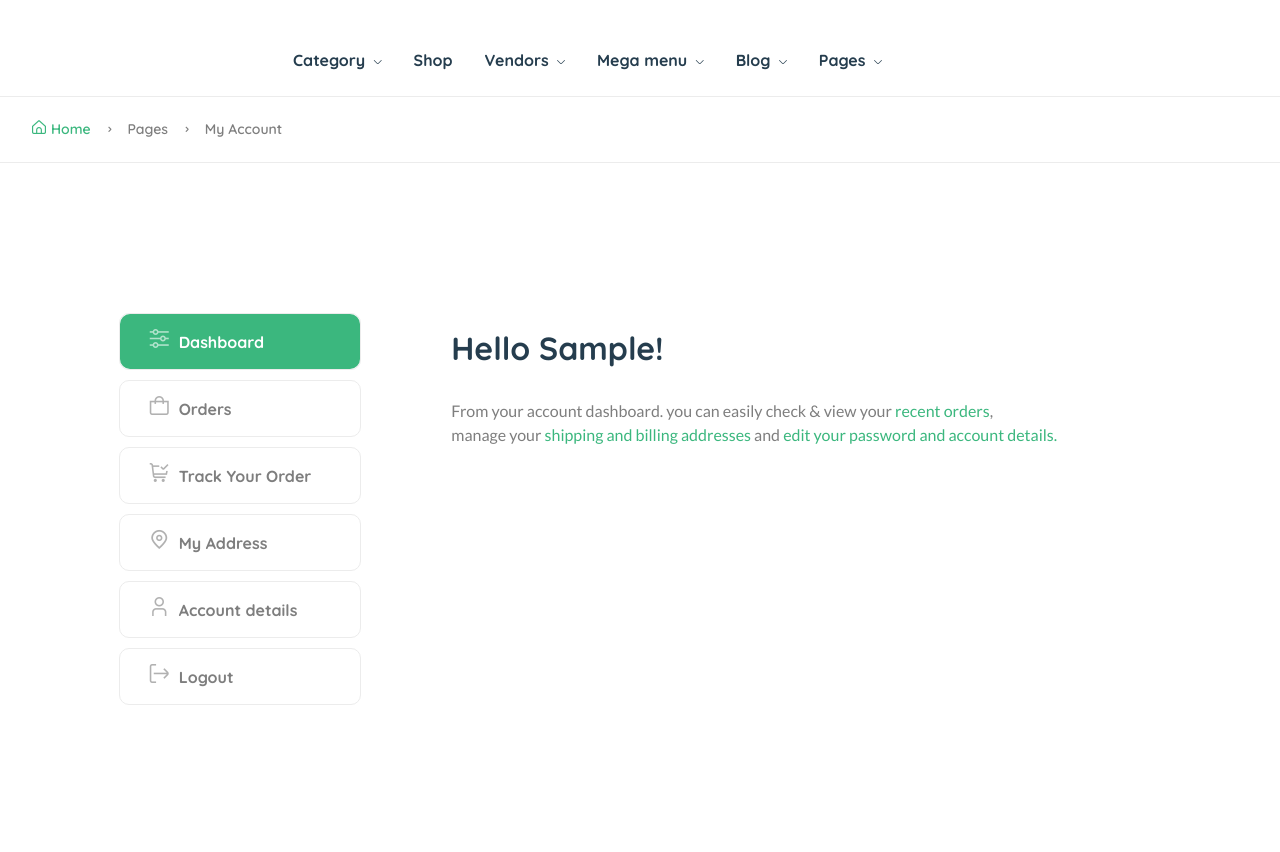
After one commit to amalljith/Nest---Grocery-E-Commerce-, a Django app: page /dashboard/ in a window 1280 px wide. The commit adds this page. Shown: the part 552-1404 px from the top of the page. Run offline with Django 5.2, Linux system fonts and the light colour scheme; the visitor is signed in with stand-in values (Sample User, id 1); data that the repository does not hold is empty; some libraries are stand-ins or nearby versions.

Commit message:
order dashboard and order details

```diff
--- a/main/core/urls.py
+++ b/main/core/urls.py
@@ -65,5 +65,13 @@ urlpatterns = [
     path('payment-failed/',views.payment_failed_view,name='payment-failed'),
 
 
+    #Dashboard URL
+    path('dashboard/',views.dashboard,name='dashboard'),
+
+
+    #Dashboard URL
+    path('dashboard/order/<int:id>',views.order_details,name='order-details'),
+
+
 
 ]
--- a/main/core/views.py
+++ b/main/core/views.py
@@ -325,3 +325,24 @@ def payment_complete_view(request):
 @login_required
 def payment_failed_view(request):
     return render(request,'core/payment-failed.html')
+
+@login_required
+def dashboard(request):
+    orders = CartOrder.objects.filter(user=request.user).order_by("-id")
+
+
+    context = {
+        'orders':orders,
+
+    }
+    return render(request,'core/accounts.html',context)
+@login_required
+def order_details(request,id):
+    order = CartOrder.objects.get(user=request.user, id=id)
+    order_items = CartOrderItems.objects.filter(order=order)
+
+    context = {
+        "order": order,
+        "order_items": order_items,
+    }
+    return render(request,'core/order-details.html',context)
--- /dev/null
+++ b/main/templates/core/accounts.html
@@ -0,0 +1,210 @@
+{% extends "partials/base.html" %}
+{% load static %}
+{% block content %}
+    <main class="main pages">
+        <div class="page-header breadcrumb-wrap">
+            <div class="container">
+                <div class="breadcrumb">
+                    <a href="index.html" rel="nofollow"><i class="fi-rs-home mr-5"></i>Home</a>
+                    <span></span> Pages <span></span> My Account
+                </div>
+            </div>
+        </div>
+        <div class="page-content pt-150 pb-150">
+            <div class="container">
+                <div class="row">
+                    <div class="col-lg-10 m-auto">
+                        <div class="row">
+                            <div class="col-md-3">
+                                <div class="dashboard-menu">
+                                    <ul class="nav flex-column" role="tablist">
+                                        <li class="nav-item">
+                                            <a class="nav-link active" id="dashboard-tab" data-bs-toggle="tab" href="#dashboard" role="tab" aria-controls="dashboard" aria-selected="false"><i class="fi-rs-settings-sliders mr-10"></i>Dashboard</a>
+                                        </li>
+                                        <li class="nav-item">
+                                            <a class="nav-link" id="orders-tab" data-bs-toggle="tab" href="#orders" role="tab" aria-controls="orders" aria-selected="false"><i class="fi-rs-shopping-bag mr-10"></i>Orders</a>
+                                        </li>
+                                        <li class="nav-item">
+                                            <a class="nav-link" id="track-orders-tab" data-bs-toggle="tab" href="#track-orders" role="tab" aria-controls="track-orders" aria-selected="false"><i class="fi-rs-shopping-cart-check mr-10"></i>Track Your Order</a>
+                                        </li>
+                                        <li class="nav-item">
+                                            <a class="nav-link" id="address-tab" data-bs-toggle="tab" href="#address" role="tab" aria-controls="address" aria-selected="true"><i class="fi-rs-marker mr-10"></i>My Address</a>
+                                        </li>
+                                        <li class="nav-item">
+                                            <a class="nav-link" id="account-detail-tab" data-bs-toggle="tab" href="#account-detail" role="tab" aria-controls="account-detail" aria-selected="true"><i class="fi-rs-user mr-10"></i>Account details</a>
+                                        </li>
+                                        <li class="nav-item">
+                                            <a class="nav-link" href="page-login.html"><i class="fi-rs-sign-out mr-10"></i>Logout</a>
+                                        </li>
+                                    </ul>
+                                </div>
+                            </div>
+                            <div class="col-md-9">
+                                <div class="tab-content account dashboard-content pl-50">
+                                    <div class="tab-pane fade active show" id="dashboard" role="tabpanel" aria-labelledby="dashboard-tab">
+                                        <div class="card">
+                                            <div class="card-header">
+                                                <h3 class="mb-0">Hello {{request.user|title}}!</h3>
+                                            </div>
+                                            <div class="card-body">
+                                                <p>
+                                                    From your account dashboard. you can easily check &amp; view your <a href="#">recent orders</a>,<br />
+                                                    manage your <a href="#">shipping and billing addresses</a> and <a href="#">edit your password and account details.</a>
+                                                </p>
+                                            </div>
+                                        </div>
+                                    </div>
+                                    <div class="tab-pane fade" id="orders" role="tabpanel" aria-labelledby="orders-tab">
+                                        <div class="card">
+                                            <div class="card-header">
+                                                <h3 class="mb-0">Your Orders</h3>
+                                            </div>
+                                            <div class="card-body">
+                                                <div class="table-responsive">
+                                                    <table class="table">
+                                                        <thead>
+                                                            <tr>
+                                                                <th>Order INV</th>
+                                                                <th>Date</th>
+                                                                <th>Status</th>
+                                                                <th>Paid Status</th>
+                                                                <th>Total</th>
+                                                                <th>Actions</th>
+                                                            </tr>
+                                                        </thead>
+                                                        <tbody>
+                                                            {% for o in orders %}
+                                                            <tr>
+                                                                <td>INV NO-{{o.id}}</td>
+                                                                <td>{{o.order_date}}</td>
+                                                                <td>{{o.product_status|title}}</td>
+                                                                {% if o.paid_status == True %}
+                                                                <td><i class="ri-checkbox-circle-fill text-success"></i></td>
+                                                                {% else %}
+                                                                <td><i class="ri-close-circle-fill text-danger"></i></td>
+                                                                 {% endif %}
+                                                                <td>{{o.price}} for item</td>
+                                                                <td><a href="{% url 'core:order-details' o.id %}" class="btn-small d-block">View</a></td>
+                                                            </tr>
+                                                            {% endfor %}
+
+                                                        </tbody>
+                                                    </table>
+                                                </div>
+                                            </div>
+                                        </div>
+                                    </div>
+                                    <div class="tab-pane fade" id="track-orders" role="tabpanel" aria-labelledby="track-orders-tab">
+                                        <div class="card">
+                                            <div class="card-header">
+                                                <h3 class="mb-0">Orders tracking</h3>
+                                            </div>
+                                            <div class="card-body contact-from-area">
+                                                <p>To track your order please enter your OrderID in the box below and press "Track" button. This was given to you on your receipt and in the confirmation email you should have received.</p>
+                                                <div class="row">
+                                                    <div class="col-lg-8">
+                                                        <form class="contact-form-style mt-30 mb-50" action="#" method="post">
+                                                            <div class="input-style mb-20">
+                                                                <label>Order ID</label>
+                                                                <input name="order-id" placeholder="Found in your order confirmation email" type="text" />
+                                                            </div>
+                                                            <div class="input-style mb-20">
+                                                                <label>Billing email</label>
+                                                                <input name="billing-email" placeholder="Email you used during checkout" type="email" />
+                                                            </div>
+                                                            <button class="submit submit-auto-width" type="submit">Track</button>
+                                                        </form>
+                                                    </div>
+                                                </div>
+                                            </div>
+                                        </div>
+                                    </div>
+                                    <div class="tab-pane fade" id="address" role="tabpanel" aria-labelledby="address-tab">
+                                        <div class="row">
+                                            <div class="col-lg-6">
+                                                <div class="card mb-3 mb-lg-0">
+                                                    <div class="card-header">
+                                                        <h3 class="mb-0">Billing Address</h3>
+                                                    </div>
+                                                    <div class="card-body">
+                                                        <address>
+                                                            3522 Interstate<br />
+                                                            75 Business Spur,<br />
+                                                            Sault Ste. <br />Marie, MI 49783
+                                                        </address>
+                                                        <p>New York</p>
+                                                        <a href="#" class="btn-small">Edit</a>
+                                                    </div>
+                                                </div>
+                                            </div>
+                                            <div class="col-lg-6">
+                                                <div class="card">
+                                                    <div class="card-header">
+                                                        <h5 class="mb-0">Shipping Address</h5>
+                                                    </div>
+                                                    <div class="card-body">
+                                                        <address>
+                                                            4299 Express Lane<br />
+                                                            Sarasota, <br />FL 34249 USA <br />Phone: 1.941.227.4444
+                                                        </address>
+                                                        <p>Sarasota</p>
+                                                        <a href="#" class="btn-small">Edit</a>
+                                                    </div>
+                                                </div>
+                                            </div>
+                                        </div>
+                                    </div>
+                                    <div class="tab-pane fade" id="account-detail" role="tabpanel" aria-labelledby="account-detail-tab">
+                                        <div class="card">
+                                            <div class="card-header">
+                                                <h5>Account Details</h5>
+                                            </div>
+                                            <div class="card-body">
+                                                <p>Already have an account? <a href="page-login.html">Log in instead!</a></p>
+                                                <form method="post" name="enq">
+                                                    <div class="row">
+                                                        <div class="form-group col-md-6">
+                                                            <label>First Name <span class="required">*</span></label>
+                                                            <input required="" class="form-control" name="name" type="text" />
+                                                        </div>
+                                                        <div class="form-group col-md-6">
+                                                            <label>Last Name <span class="required">*</span></label>
+                                                            <input required="" class="form-control" name="phone" />
+                                                        </div>
+                                                        <div class="form-group col-md-12">
+                                                            <label>Display Name <span class="required">*</span></label>
+                                                            <input required="" class="form-control" name="dname" type="text" />
+                                                        </div>
+                                                        <div class="form-group col-md-12">
+                                                            <label>Email Address <span class="required">*</span></label>
+                                                            <input required="" class="form-control" name="email" type="email" />
+                                                        </div>
+                                                        <div class="form-group col-md-12">
+                                                            <label>Current Password <span class="required">*</span></label>
+                                                            <input required="" class="form-control" name="password" type="password" />
+                                                        </div>
+                                                        <div class="form-group col-md-12">
+                                                            <label>New Password <span class="required">*</span></label>
+                                                            <input required="" class="form-control" name="npassword" type="password" />
+                                                        </div>
+                                                        <div class="form-group col-md-12">
+                                                            <label>Confirm Password <span class="required">*</span></label>
+                                                            <input required="" class="form-control" name="cpassword" type="password" />
+                                                        </div>
+                                                        <div class="col-md-12">
+                                                            <button type="submit" class="btn btn-fill-out submit font-weight-bold" name="submit" value="Submit">Save Change</button>
+                                                        </div>
+                                                    </div>
+                                                </form>
+                                            </div>
+                                        </div>
+                                    </div>
+                                </div>
+                            </div>
+                        </div>
+                    </div>
+                </div>
+            </div>
+        </div>
+    </main>
+{% endblock content %}
--- a/main/templates/partials/base.html
+++ b/main/templates/partials/base.html
@@ -127,7 +127,7 @@
                         <div class="header-info">
                             <ul>
                                 <li><a href="page-about.htlm">About Us</a></li>
-                                <li><a href="page-account.html">My Account</a></li>
+                                <li><a href="{% url 'core:dashboard' %}">My Account</a></li>
                                 <li><a href="shop-wishlist.html">Wishlist</a></li>
                                 <li><a href="shop-order.html">Order Tracking</a></li>
                             </ul>
@@ -259,7 +259,7 @@
                                     <a href="page-account.html"><span class="lable ml-0">Account</span></a>
                                     <div class="cart-dropdown-wrap cart-dropdown-hm2 account-dropdown">
                                         <ul>
-                                            <li><a href="page-account.html"><i class="fi fi-rs-user mr-10"></i>My Account</a></li>
+                                            <li><a href="{% url 'core:dashboard' %}"><i class="fi fi-rs-user mr-10"></i>My Account</a></li>
                                             <li><a href="page-account.html"><i class="fi fi-rs-location-alt mr-10"></i>Order Tracking</a></li>
                                             <li><a href="page-account.html"><i class="fi fi-rs-label mr-10"></i>My Voucher</a></li>
                                             <li><a href="shop-wishlist.html"><i class="fi fi-rs-heart mr-10"></i>My Wishlist</a></li>
@@ -450,7 +450,7 @@
                                         <ul class="sub-menu">
                                             <li><a href="page-about.html">About Us</a></li>
                                             <li><a href="page-contact.html">Contact</a></li>
-                                            <li><a href="page-account.html">My Account</a></li>
+                                            <li><a href="{% url 'core:dashboard' %}">My Account</a></li>
                                             <li><a href="page-login.html">Login</a></li>
                                             <li><a href="page-register.html">Register</a></li>
                                             <li><a href="page-forgot-password.html">Forgot password</a></li>
@@ -651,7 +651,7 @@
                                 <ul class="dropdown">
                                     <li><a href="page-about.html">About Us</a></li>
                                     <li><a href="page-contact.html">Contact</a></li>
-                                    <li><a href="page-account.html">My Account</a></li>
+                                    <li><a href="{% url 'core:dashboard' %}">My Account</a></li>
                                     <li><a href="page-login.html">Login</a></li>
                                     <li><a href="page-register.html">Register</a></li>
                                     <li><a href="page-forgot-password.html">Forgot password</a></li>
```
Also changed, not shown: main/templates/core/order-details.html (added, +200 -0 lines).
